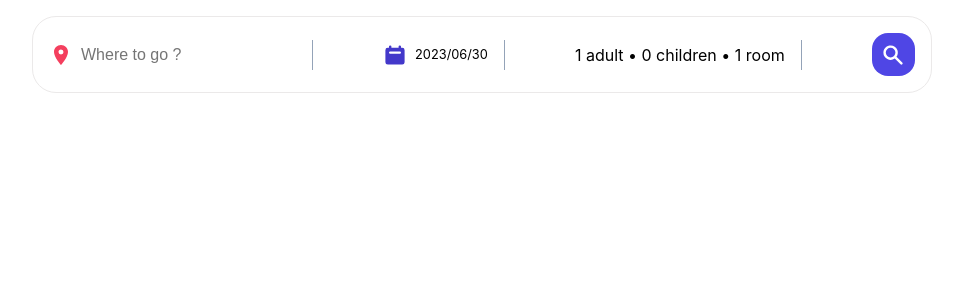
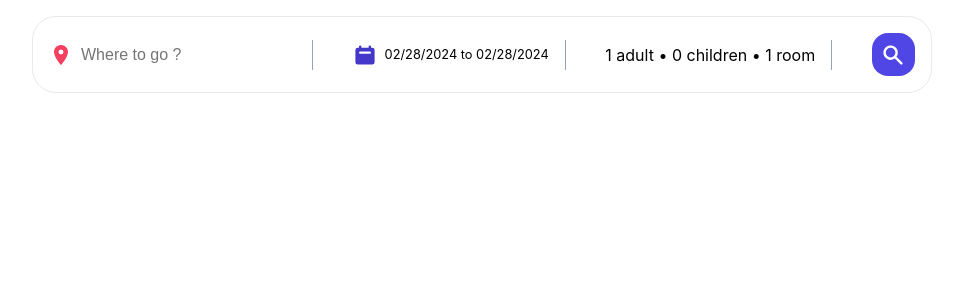
Before and after one commit to elhamgholami1995/Booking-Hotel-App, a React (Vite) app: page / in a window 1280 px wide. Shown: the top 300 px of the page, without its empty margins (158-1121 px from the left). Built offline with nearby package versions, Linux system fonts and the light colour scheme.

Commit message:
set date range

```diff
--- a/src/component/Header/Header.jsx
+++ b/src/component/Header/Header.jsx
@@ -2,6 +2,11 @@
 import { HiCalendar, HiMinus, HiPlus, HiSearch } from "react-icons/hi";
 import { useRef, useState } from "react";
 import useOutsideClick from "../hooks/useOutsideClick";
+import "react-date-range/dist/styles.css"; // main style file
+import "react-date-range/dist/theme/default.css"; // theme css file
+import { DateRange, DateRangePicker } from "react-date-range";
+import { format } from "date-fns";
+
 function Header() {
   const [destination, setDestination] = useState("");
   const [openOptions, setOpenOptions] = useState(false);
@@ -10,6 +15,14 @@
     children: 0,
     room: 1,
   });
+  const [date, setDate] = useState([
+    {
+      startDate: new Date(),
+      endDate: new Date(),
+      key: "selection",
+    },
+  ]);
+  const [openDate, setOpenDate] = useState(false);
   const handleOptions = (name, operation) => {
     setOptions((prev) => {
       return {
@@ -35,7 +48,21 @@
         </div>
         <div className="headerSearchItem">
           <HiCalendar className="headerIcon dateIcon" />
-          <div className="dateDropDown">2023/06/30</div>
+          <div onClick={() => setOpenDate(!openDate)} className="dateDropDown">
+            {`${format(date[0].startDate, "MM/dd/yyyy")} to ${format(
+              date[0].endDate,
+              "MM/dd/yyyy"
+            )}`}
+          </div>
+          {openDate && (
+            <DateRange
+              onChange={(item) => setDate([item.selection])}
+              ranges={date}
+              className="date"
+              minDate={new Date()}
+              moveRangeOnFirstSelection={true}
+            />
+          )}
           <span className="seperator"></span>
         </div>
         <div className="headerSearchItem">
```
